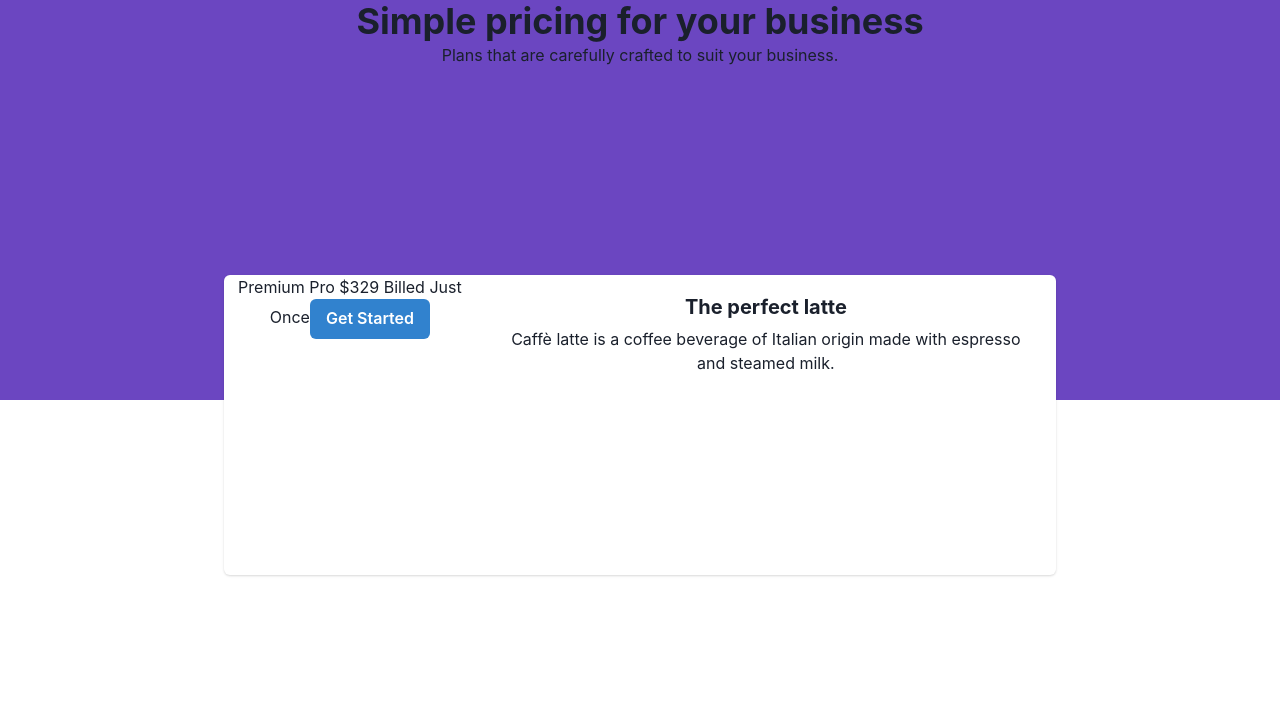
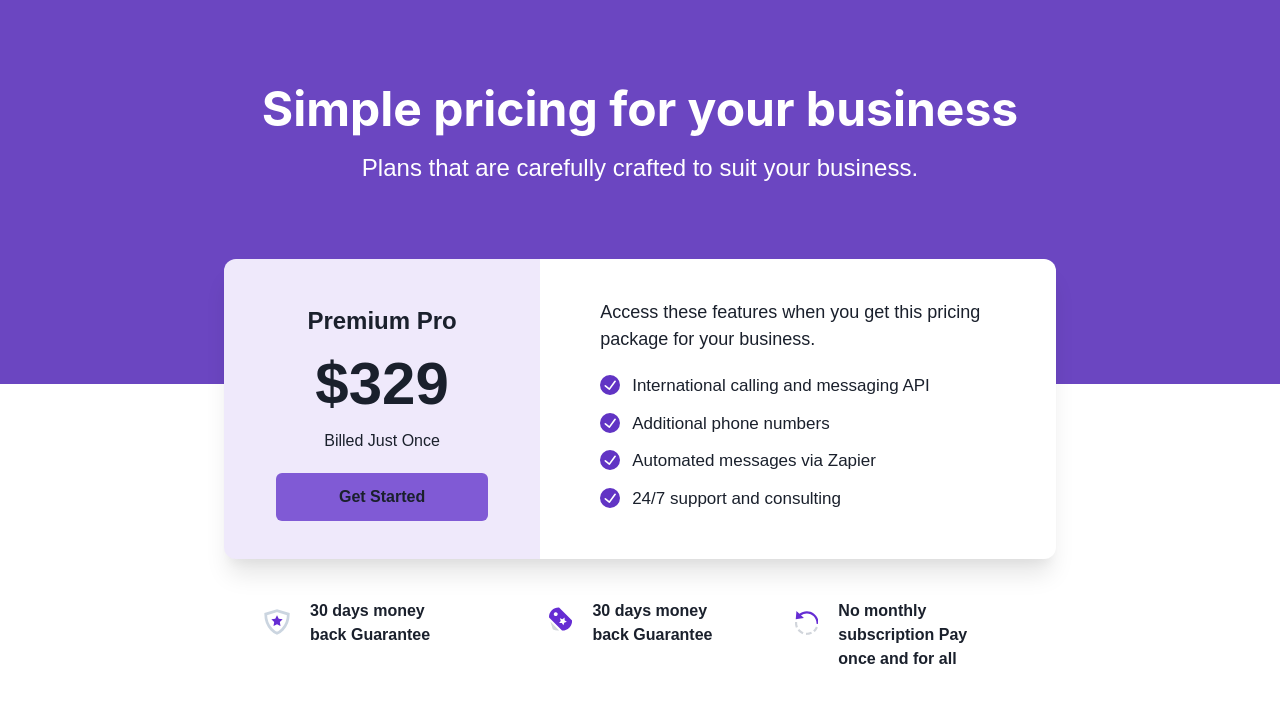
Before and after one commit to faryadazim/Price-UI, a Next.js app: page / in a window 1280 px wide. Shown: the top 702 px of the page. Built offline with nearby package versions, Linux system fonts and the light colour scheme.

Commit message:
ui completed just mobile reponsivness remain will be completed today

```diff
--- a/package.json
+++ b/package.json
@@ -9,6 +9,8 @@
     "lint": "next lint"
   },
   "dependencies": {
+    "@chakra-ui/icons": "^2.0.17",
+    "@chakra-ui/next-js": "^2.0.1",
     "@chakra-ui/react": "^2.4.9",
     "@emotion/react": "^11.10.5",
     "@emotion/styled": "^11.10.5",
--- a/src/app/globals.css
+++ b/src/app/globals.css
@@ -1,4 +1,5 @@
 body{
     height: 100vh;
-    background: #000;
+    /* background: #000; */
+    font-family: Arial, Helvetica, sans-serif !important;
 }
--- a/src/app/head.tsx
+++ b/src/app/head.tsx
@@ -2,7 +2,7 @@
 export default function Head() {
   return (
     <>
-      <title>Create Next App</title>
+      <title>Price UI</title>
       <meta content="width=device-width, initial-scale=1" name="viewport" />
       <meta name="description" content="Generated by create next app" />
       <link rel="icon" href="/favicon.ico" />
--- a/src/app/page.module.css
+++ b/src/app/page.module.css
@@ -1,4 +1,68 @@
-.backgroundColor{
+.backgroundColor {
     background-color: #6B46C1;
-    height: 45%;
+    /* height: 45%; */
 }
+
+.btnPrimaryPro {
+    background-color: #805AD5 !important;
+    color: #F7FAFC;
+}
+
+.borderRadius {
+    border-radius: 12px !important;
+    ;
+
+}
+
+.primiumPro {
+    flex-wrap: wrap;
+    background-color: rgba(101, 44, 211, 0.1);
+
+}
+.primiumProH1 {
+    /* font-family: 'Inter'; */
+    font-style: normal;
+    font-weight: 800;
+    font-size: 24px;
+    line-height: 32px;
+    /* identical to box height, or 133% */
+
+    text-align: center;
+
+    /* gray / 900 */
+
+    color: #171923;
+}
+.primiumProPrice {
+
+/* font-family: 'Inter'; */
+font-style: normal;
+font-weight: 800;
+font-size: 60px;
+line-height: 100%;
+/* identical to box height, or 60px */
+
+letter-spacing: -0.01em;
+
+/* gray / 900 */
+
+color: #171923;
+}
+.primiumBuildJustOne {
+
+
+    /* font-family: 'Inter'; */
+    font-style: normal;
+    font-weight: 500;
+    font-size: 18px;
+    line-height: 28px;
+    /* identical to box height, or 156% */
+
+    text-align: center;
+
+    /* gray / 900 */
+
+    color: #171923;
+
+
+}
--- a/src/app/page.tsx
+++ b/src/app/page.tsx
@@ -1,29 +1,25 @@
 'use client';
-import { Inter } from '@next/font/google'
 import styles from './page.module.css'
-import { createStandaloneToast } from '@chakra-ui/toast'
-import { Card, CardHeader, CardBody, CardFooter, Stack, Heading, Button, Box, Image, Text ,  Flex ,Center } from '@chakra-ui/react'
-
+import { Card, CardHeader, CardBody, CardFooter, Stack, Heading, Button, Box, Image, Text, Flex, Center, Grid } from '@chakra-ui/react'
+import { CheckCircleIcon } from '@chakra-ui/icons'
 export default function Home() {
 
-  const { ToastContainer, toast } = createStandaloneToast()
 
 
   return (
     <main  >
 
 
-
-      < Box className={styles.backgroundColor} h='50vh'>
+      < Box className={styles.backgroundColor} h='48vh'>
         <Center>
-  <Heading as='h3'   onClick={() => toast({ title: 'Chakra UI' })}  >
+          <Heading as='h3' color='white' fontSize='48px' mt='20'   >
 
 
             Simple pricing for your business
           </Heading>  </Center>
 
         {/* <ToastContainer /> */}
-          <Center>  <Text as='p'>
+        <Center>  <Text as='p' mt='3' fontSize='24px' color='white' >
 
           Plans that are carefully crafted to suit your business.
 
@@ -31,43 +27,78 @@
         </Center>
 
       </Box>
-      < Box h='50vh' textAlign="center">
-      <Flex justifyContent="center" style={{zIndex:455}} mt="-125">
+      < Box textAlign="center" >
+        <Flex justifyContent="center" style={{ zIndex: 455 }} mt="-125">
           <center>  </center>
           <Card
             direction={{ base: 'column', sm: 'row' }}
             overflow='hidden'
             height="300px"
             width="65%"
+            boxShadow='xl'
+            className={styles.borderRadius}
           >
-          <Flex width="300px"  alignContent="center">
-            <Box>
-           Premium Pro
+            <Box width="38%" p='10' alignContent="center" className={styles.primiumPro}>
+              <Text as='p' fontSize='24px' fontWeight='700' mt='1'>
+
+
+                Premium Pro  </Text>
+              <Text as='h2' fontSize='60px' fontWeight='700' >
                 $329
-           Billed Just Once
-           <Button variant='solid' colorScheme='blue'>
+              </Text>        <Text as='p' style={{}}>
+
+                Billed Just Once  </Text>
+              <Button variant='solid' py='6' width='90%' mt='5' className={styles.btnPrimaryPro}>
                 Get Started
-              </Button></Box>
-          </Flex>
+              </Button>
 
-          <Stack>
+            </Box>
+
+            <Box width='62%' px='10' py='5'>
               <CardBody>
-              <Heading size='md'>The perfect latte</Heading>
+                <Box textAlign='left' fontSize='18px' fontWeight={400}>Access these features when you get this pricing package for your business.</Box>
+                <Flex textAlign='left' mt='5' fontSize='17px' fontWeight={400}>  <CheckCircleIcon w={5} h={5} color="#6134C4" mt='0.5' /><Text as='p' pl='3'> International calling and messaging API</Text> </Flex>
+                <Flex textAlign='left' mt='3' fontSize='17px' fontWeight={400}>  <CheckCircleIcon w={5} h={5} color="#6134C4" mt='0.5' /><Text as='p' pl='3'> Additional phone numbers</Text> </Flex>
+                <Flex textAlign='left' mt='3' fontSize='17px' fontWeight={400}>  <CheckCircleIcon w={5} h={5} color="#6134C4" mt='0.5' /><Text as='p' pl='3'>Automated messages via Zapier</Text> </Flex>
+                <Flex textAlign='left' mt='3' fontSize='17px' fontWeight={400}>  <CheckCircleIcon w={5} h={5} color="#6134C4" mt='0.5' /><Text as='p' pl='3'> 24/7 support and consulting</Text> </Flex>
 
-              <Text py='2'>
-                Caffè latte is a coffee beverage of Italian origin made with espresso
-                and steamed milk.
-              </Text>
               </CardBody>
 
-            <CardFooter>
 
-            </CardFooter>
-          </Stack>
+            </Box>
+
+
+
+
+
+
           </Card>
 
 
+
+
         </Flex>
+        {/* <Flex justifyContent="center" style={{ zIndex: 455 }} mt="-125"> */}
+        <Box width='65%' mx='auto' mt='10'>
+          <Grid templateColumns="repeat(3, 1fr)" gap={6}>
+            <Flex px='10'>
+              <svg width="46" height="46" viewBox="0 0 46 46" fill="none" xmlns="http://www.w3.org/2000/svg"><path d="M23 11L26.09 17.262L33 18.266L28 23.14L29.18 30.022L23 26.772L16.82 30.022L18 23.14L13 18.266L19.91 17.262L23 11Z" fill="#652CD3"></path><path d="M23 43C23 43 3 35 3 9L23 3L43 9C43 35 23 43 23 43Z" stroke="#CBD5E0" stroke-width="4.8" stroke-miterlimit="10" stroke-linecap="square"></path></svg>
+              <Text as='p' textAlign='left' pl='5' fontSize='16px' fontWeight='700' > 30 days money back Guarantee</Text>
+            </Flex>
+            <Flex px='10'>
+            <svg width="40" height="40" viewBox="0 0 40 40" fill="none" xmlns="http://www.w3.org/2000/svg"><path d="M2.37256 24.4434L6.37256 37.1384C6.43786 37.3473 6.54396 37.5412 6.68471 37.7088C6.82547 37.8765 6.99808 38.0145 7.19256 38.115C9.5607 39.3452 12.1906 39.9861 14.8592 39.9834C15.7926 39.9741 16.7236 39.8872 17.6426 39.7234L2.37256 24.4434Z" fill="#D1D5DB"></path><path d="M39.5112 22.155L17.8445 0.488333C17.532 0.175751 17.1082 9.43957e-05 16.6662 0C12.2474 0.00485266 8.01098 1.76236 4.88642 4.88691C1.76187 8.01147 0.00436438 12.2479 -0.000488281 16.6667C-0.000393886 17.1087 0.175263 17.5325 0.487845 17.845L22.1545 39.5117C22.467 39.8242 22.8909 39.9999 23.3328 40C27.7516 39.9951 31.988 38.2376 35.1126 35.1131C38.2372 31.9885 39.9947 27.7521 39.9995 23.3333C39.9994 22.8913 39.8238 22.4675 39.5112 22.155ZM11.6662 15C11.0069 15 10.3624 14.8045 9.81428 14.4382C9.26611 14.072 8.83887 13.5514 8.58658 12.9423C8.33429 12.3332 8.26828 11.663 8.39689 11.0164C8.52551 10.3698 8.84298 9.77582 9.30916 9.30964C9.77533 8.84347 10.3693 8.526 11.0159 8.39738C11.6625 8.26876 12.3327 8.33478 12.9418 8.58707C13.5509 8.83936 14.0715 9.2666 14.4377 9.81477C14.804 10.3629 14.9995 11.0074 14.9995 11.6667C14.9995 12.5507 14.6483 13.3986 14.0232 14.0237C13.3981 14.6488 12.5502 15 11.6662 15ZM26.3328 26.3333L24.9345 30.8333L22.2128 26.985L17.4995 27.045L20.3195 23.2667L18.8062 18.805L23.2695 20.3183L27.0478 17.5L26.9878 22.2133L30.8328 24.935L26.3328 26.3333Z" fill="#652CD3"></path></svg>
+              <Text as='p' textAlign='left' pl='5' fontSize='16px' fontWeight='700' >
+               30 days money back Guarantee</Text>
+            </Flex>
+            <Flex pr='12' justifyContent='start' >
+            <svg width="48" height="48" viewBox="0 0 40 42" fill="none" xmlns="http://www.w3.org/2000/svg"><path d="M30.6314 33.7154L33.2841 36.2009C36.3532 32.9245 36.6587 32.4773 38.6114 28.4518L35.3405 26.8645C33.5532 30.5464 33.4314 30.7245 30.6314 33.7154Z" fill="#D1D5DB"></path><path d="M18.5928 37.5174L18.6819 41.1519C23.4365 41.0356 24.1947 40.8901 28.6056 39.2828L27.3601 35.8665C23.3401 37.3301 22.9492 37.4101 18.5928 37.5174Z" fill="#D1D5DB"></path><path d="M7.05381 31.2517L4.45563 33.7954C7.79563 37.2045 8.45381 37.6917 12.7393 39.8317L14.3665 36.579C10.4756 34.6372 10.1065 34.3717 7.05381 31.2517Z" fill="#D1D5DB"></path><path d="M3.63545 19.2954H-0.000915527C-0.000915527 23.8827 0.0972662 24.5009 1.47181 28.8409L4.93727 27.7427C3.67908 23.77 3.63545 23.4791 3.63545 19.2954Z" fill="#D1D5DB"></path><path d="M10.1273 8.08272C12.9582 5.93181 16.3836 4.74999 20 4.74999C29.0236 4.74999 36.3636 12.09 36.3636 21.1136C36.3636 21.49 36.3327 21.8573 36.3073 22.2264L39.9145 22.79C39.9618 22.2354 40 21.6791 40 21.1136C40 10.0864 31.0273 1.11363 20 1.11363C15.3727 1.11363 10.9873 2.6809 7.44181 5.55363L2.42363 0.848175L1.24908 14.6373L15.0745 12.7064L10.1273 8.08272Z" fill="#652CD3"></path></svg>
+            <Text as='p' textAlign='left' pl='5' fontSize='16px' fontWeight='700' >
+            No monthly subscription Pay once and for all</Text>
+             </Flex>
+          </Grid>
+        </Box>
+
+        {/* </Flex> */}
       </Box>
     </main>
   )
```
Also changed, not shown: src/app/layout.tsx (+5 -10 lines), 1 other file (tests, documents, lock files or other folders). Lines whose indentation alone changed are shown as unchanged.
